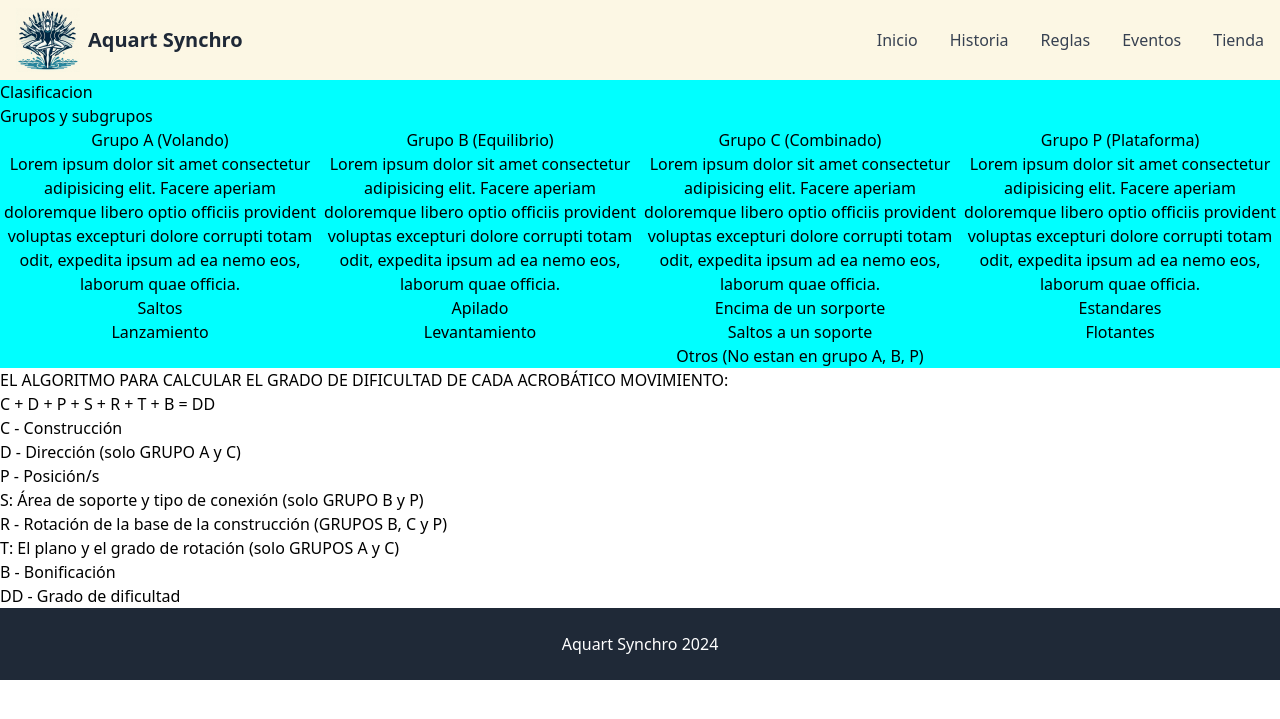
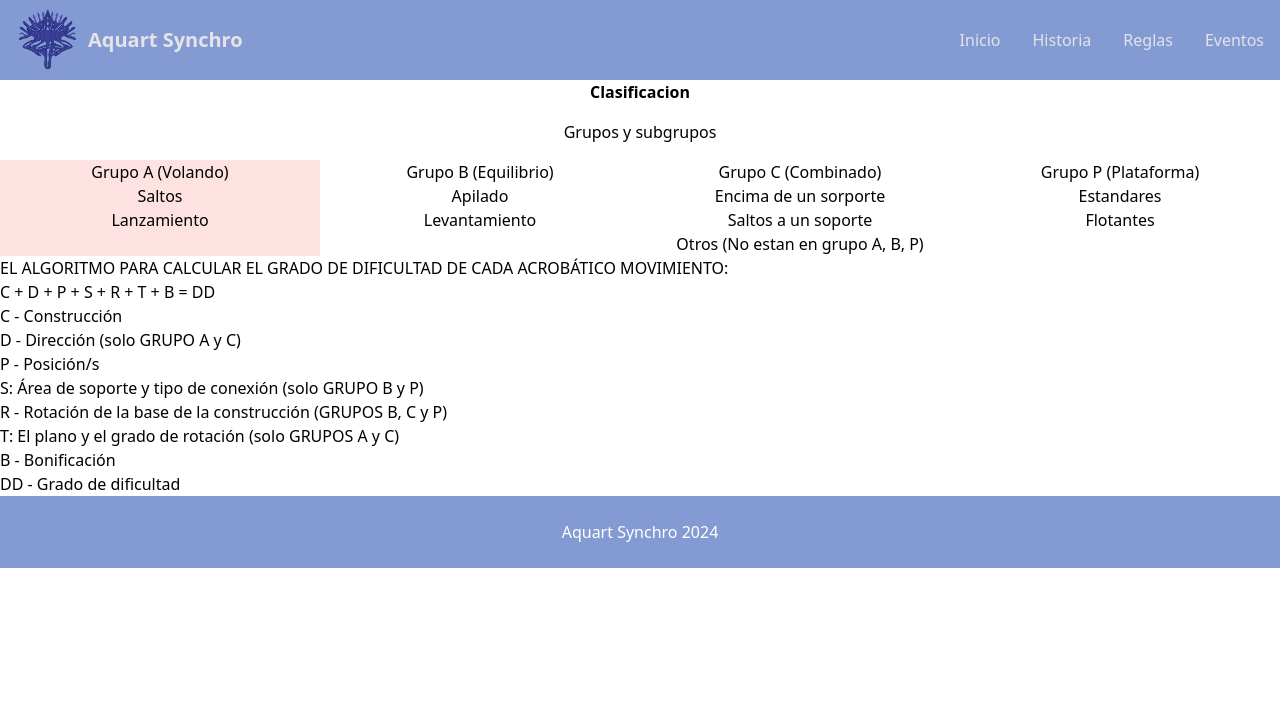
Before and after one commit to vicmanbrile/artistic_awimming, a PHP site: page /rules.php in a window 1280 px wide. Shown: the top 719 px of the page. Run offline with PHP 8.4, Linux system fonts and the light colour scheme; some libraries are stand-ins or nearby versions.

Commit message:
change colors and delete page

```diff
--- a/components/footer.php
+++ b/components/footer.php
@@ -1,4 +1,4 @@
-<footer class="bg-gray-800 text-white p-6 translate-y-20">
+<footer class="bg-[#839AD3] text-white p-6 translate-y-20">
   <div class="container mx-auto flex justify-center items-center">
     <p class="text-center">
       Aquart Synchro 2024
--- a/components/navegation.php
+++ b/components/navegation.php
@@ -1,38 +1,33 @@
 <nav class="relative z-10">
     <div
-      class="container min-w-full h-20 bg-[#FCF7E4] fixed flex justify-between items-center px-4 py-2 mx-auto md:flex-nowrap md:space-x-8"
+      class="container min-w-full h-20 bg-[#839AD3] fixed flex justify-between items-center px-4 py-2 mx-auto md:flex-nowrap md:space-x-8"
     >
       <a href="./" class="flex items-center">
         <img
-          class="h-16 mr-2 text-gray-800"
-          src="./assets/logo.png"
+          class="h-16 mr-2 text-zinc-200"
+          src="./assets/logo.svg"
           alt="logo nadadoras"
         />
-        <p class="text-xl font-bold text-gray-800">Aquart Synchro</p></a
+        <p class="text-xl font-bold text-zinc-200">Aquart Synchro</p></a
       >
 
       <ul class="hidden md:flex space-x-8">
         <li>
-          <a href="./" class="text-gray-700 hover:text-gray-600">Inicio</a>
+          <a href="./" class="text-zinc-200 hover:text-gray-600">Inicio</a>
         </li>
         <li>
-          <a href="./history.php" class="text-gray-700 hover:text-gray-600"
+          <a href="./history.php" class="text-zinc-200 hover:text-gray-600"
             >Historia</a
           >
         </li>
         <li>
-          <a href="./rules.php" class="text-gray-700 hover:text-gray-600"
+          <a href="./rules.php" class="text-zinc-200 hover:text-gray-600"
             >Reglas</a
           >
         </li>
         <li>
-          <a href="./events.php" class="text-gray-700 hover:text-gray-600"
+          <a href="./events.php" class="text-zinc-200 hover:text-gray-600"
             >Eventos</a
-          >
-        </li>
-        <li>
-          <a href="./store.php" class="text-gray-700 hover:text-gray-600"
-            >Tienda</a
           >
         </li>
       </ul>
@@ -107,13 +102,6 @@
             >Eventos</a
           >
         </li>
-        <li>
-          <a
-            href="./store.php"
-            class="text-gray-700 hover:text-gray-600 block py-2"
-            >Tienda</a
-          >
-        </li>
       </ul>
       <button
         id="close-btn"
--- a/index.php
+++ b/index.php
@@ -53,7 +53,7 @@
 -->
       <div>
         <h1 class="m-0 w-full bg-neutral-800 p-0 text-center text-white">Mayores competencias</h1>
-        <div class="flex w-full flex-col items-center bg-slate-600">
+        <div class="flex w-full flex-col items-center  bg-[#3E599A] ">
         <div class="flex flex-col md:flex-row">
           <button class="px-20 py-8 text-white hover:text-blue-500 focus:outline-none focus:ring-2 focus:ring-blue-500 focus:ring-offset-2 md:w-1/2 md:p-10">
             <img class="m-auto h-12" src="https://olympics.com/images/static/b2p-images/logo_color.svg" alt="Juegos Olímpicos" />
--- a/rules.php
+++ b/rules.php
@@ -17,42 +17,25 @@
 
 <div class="translate-y-20">
 
-<div class="m-0  bg-[#00FFFF] md:grid grid-cols-4" >
-<h2 class="col-start-1 col-end-5">Clasificacion</h2>
+  <h2 class="text-center font-bold w-full">Clasificacion</h2>
+  <div class="text-center w-full m-0 md:grid grid-cols-4 min-h-65" >
 
-<h3 class="col-start-1 col-end-5">Grupos y subgrupos</h3>
+    <h3 class="col-start-1 col-end-5 my-4">Grupos y subgrupos</h3>
+
+    <div class="text-center bg-red-100">
+      <h4>Grupo A (Volando)</h4>
+      <h5 class="m-0">Saltos</h5>
+      <h5 class="m-0">Lanzamiento</h5>
+    </div>
 
     <div class="text-center">
-
-  <h4>Grupo A (Volando)</h4>
-  <p>
-  Lorem ipsum dolor sit amet consectetur adipisicing elit. Facere aperiam
-  doloremque libero optio officiis provident voluptas excepturi dolore
-  corrupti totam odit, expedita ipsum ad ea nemo eos, laborum quae officia.
-  </p>
-  <h5 class="m-0">Saltos</h5>
-  <h5 class="m-0">Lanzamiento</h5>
-
-</div>
-<div class="text-center">
-
       <h4>Grupo B (Equilibrio)</h4>
-<p>
-  Lorem ipsum dolor sit amet consectetur adipisicing elit. Facere aperiam
-  doloremque libero optio officiis provident voluptas excepturi dolore
-  corrupti totam odit, expedita ipsum ad ea nemo eos, laborum quae officia.
-</p>
       <h5 class="m-0">Apilado</h5>
       <h5 class="m-0">Levantamiento</h5>
     </div>
 
     <div class="text-center">
       <h4>Grupo C (Combinado)</h4>
-<p >
-  Lorem ipsum dolor sit amet consectetur adipisicing elit. Facere aperiam
-  doloremque libero optio officiis provident voluptas excepturi dolore
-  corrupti totam odit, expedita ipsum ad ea nemo eos, laborum quae officia.
-</p>
       <h5 class="m-0">Encima de un sorporte</h5>
       <h5 class="m-0">Saltos a un soporte</h5>
       <h5 class="m-0">Otros (No estan en grupo A, B, P)</h5>
@@ -60,11 +43,6 @@
 
     <div class="text-center">
       <h4>Grupo P (Plataforma)</h4>
-<p>
-  Lorem ipsum dolor sit amet consectetur adipisicing elit. Facere aperiam
-  doloremque libero optio officiis provident voluptas excepturi dolore
-  corrupti totam odit, expedita ipsum ad ea nemo eos, laborum quae officia.
-</p>
       <h5 class="m-0">Estandares</h5>
       <h5 class="m-0">Flotantes</h5>
     </div>
```
Also changed, not shown: store.php (deleted, +0 -16 lines), assets/logo.png (deleted), assets/logo.svg (added). Lines whose indentation alone changed are shown as unchanged.
